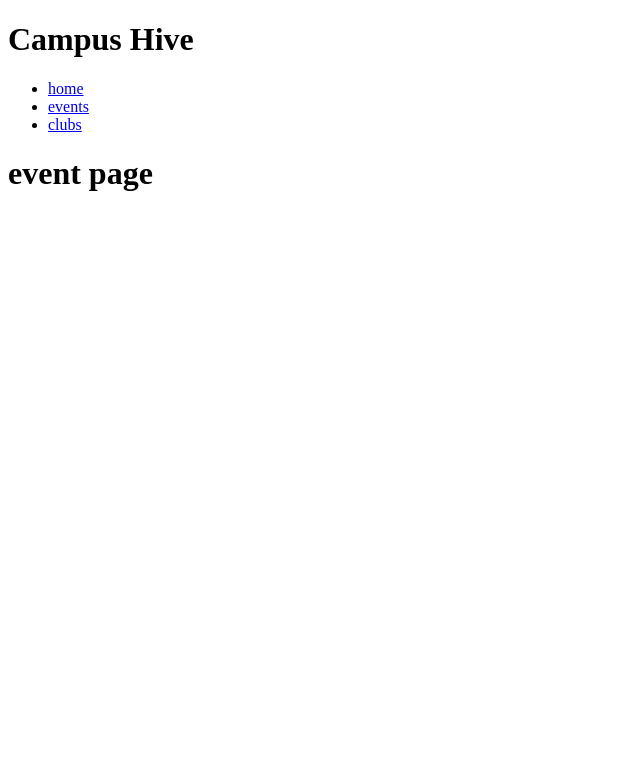
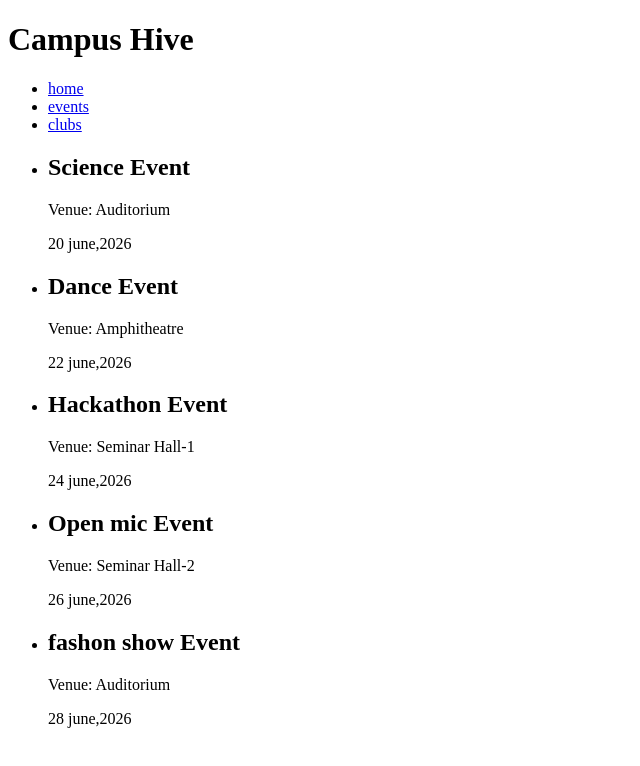
Before and after one commit to techno-dev18/campus-drive, a website: page events.html in a window 1280 px wide. Shown: the whole page, without its empty margins (0-640 px from the left). Drawn offline with Linux system fonts and the light colour scheme.

Commit message:
added event

```diff
--- a/events.html
+++ b/events.html
@@ -18,7 +18,33 @@
             </ul>
         </nav>
     </header>
-    <h1>event page</h1>
+    <ul>
+        <li>
+            <h2>Science Event</h2>
+            <p>Venue: Auditorium</p>
+            <time>20 june,2026</time>
+        </li>
+        <li>
+            <h2>Dance Event</h2>
+            <p>Venue: Amphitheatre</p>
+            <time>22 june,2026</time>
+        </li>
+        <li>
+            <h2>Hackathon Event</h2>
+            <p>Venue: Seminar Hall-1</p>
+            <time>24 june,2026</time>
+        </li>
+        <li>
+            <h2>Open mic Event</h2>
+            <p>Venue: Seminar Hall-2</p>
+            <time>26 june,2026</time>
+        </li>
+        <li>
+            <h2>fashon show Event</h2>
+            <p>Venue: Auditorium</p>
+            <time>28 june,2026</time>
+        </li>
+    </ul>
 </body>
 
 </html>
```
